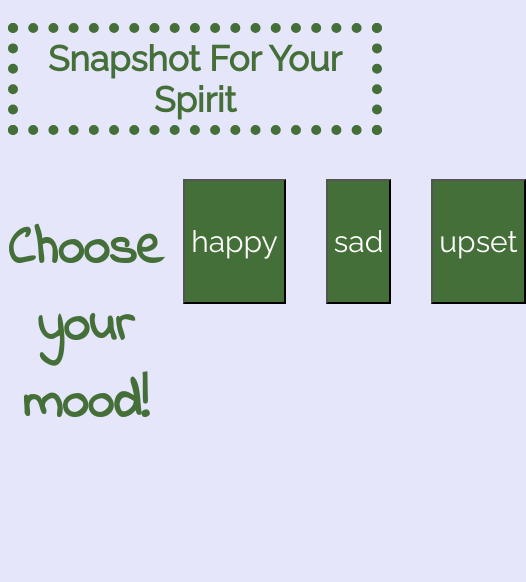
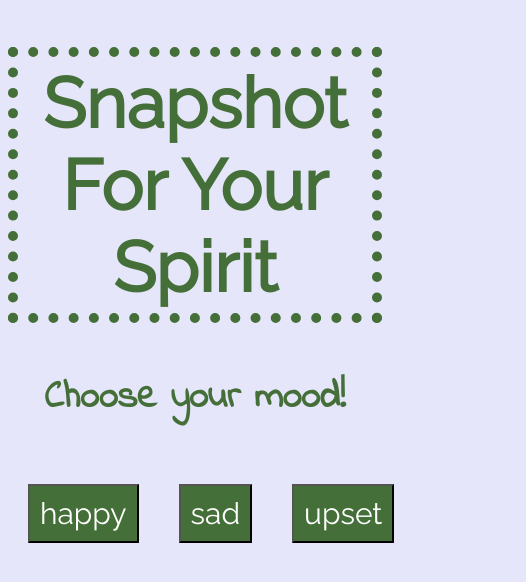
Before and after one commit to ananyatandel/snapshot, a plain HTML site: page index.html in a window 390 px wide. Shown: the whole page, 526 px wide, since content can reach past the window. Drawn offline with nearby package versions, Linux system fonts and the light colour scheme.

Commit message:
Media query and finalized CSS

```diff
--- a/index.html
+++ b/index.html
@@ -16,9 +16,11 @@
     <link href="https://fonts.googleapis.com/css?family=Indie+Flower&display=swap" rel="stylesheet">
     <h3>Choose your mood!</h3>
     <link href="https://fonts.googleapis.com/css?family=Raleway&display=swap" rel="stylesheet">
-    <button type="button" class="btn" id="btnone">happy</button>
-    <button type="button" class="btn" id="btntwo">sad</button>
-    <button type="button" class="btn" id="btnthree">upset</button>
+    <div class="align">
+    <button class="btn" id="btnone">happy</button>
+    <button class="btn" id="btntwo">sad</button>
+    <button class="btn" id="btnthree">upset</button>
+    </div>
     </div>
   <article class="quoteImg">
 <!-- This section is blank -->
--- a/style.css
+++ b/style.css
@@ -21,23 +21,26 @@ body {
 .btn {
   text-align: center;
   margin: 20px;
+  padding: 10px;
   font-size: 30px;
   background-color: #456F38;
   color: white;
   font-family: 'Raleway', sans-serif;
-  width: 200px;
+  width: 150px;
   height: auto;
   align-items: center;
 }
 
 h3 {
   text-align: center;
+  width: 100%;
+  font-size: 50px;
 }
 
 p {
   text-align: center;
   font-family: 'Indie Flower', cursive;
-  font-size: 27px;
+  font-size: 30px;
 }
 
 img {
@@ -45,24 +48,34 @@ img {
   display: block;
   margin-left: auto;
   margin-right: auto;
-  width: 50%;
+  width: 500px;
+  height: 500px;
 }
 
-@media only screen and (max-width: 800px) {
-  .head{
-    font-size: 35px;
+@media screen and (max-width: 600px) {
+  h1 {
+    font-size: 45px;
   }
-  .body{
+  h3{
+    width: 100%;
+    height: auto;
+    font-size: 38px;
+  }
+  .align{
+    align-items: center;
     display: flex;
   }
-  .btn{
+  .btn {
     flex-direction: column;
-    align-items: center;
     margin: 20px;
-    width: 200px;
-    height: 125px;
+    width: 50%;
+    height: auto;
   }
-  img{
+  p {
+    font-size: 20px;
+    text-align: center;
+  }
+  img {
     height: 300px;
     width: 300px;
     object-fit: cover;
```
